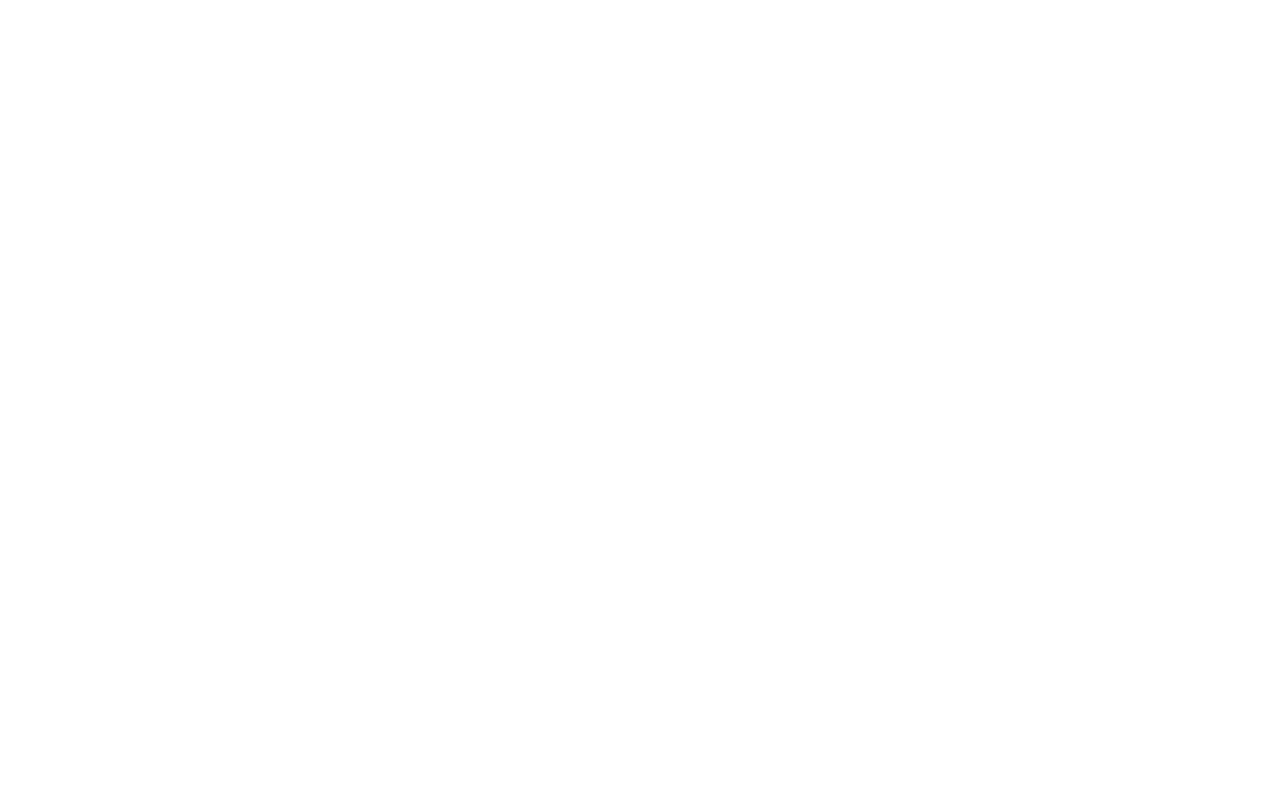
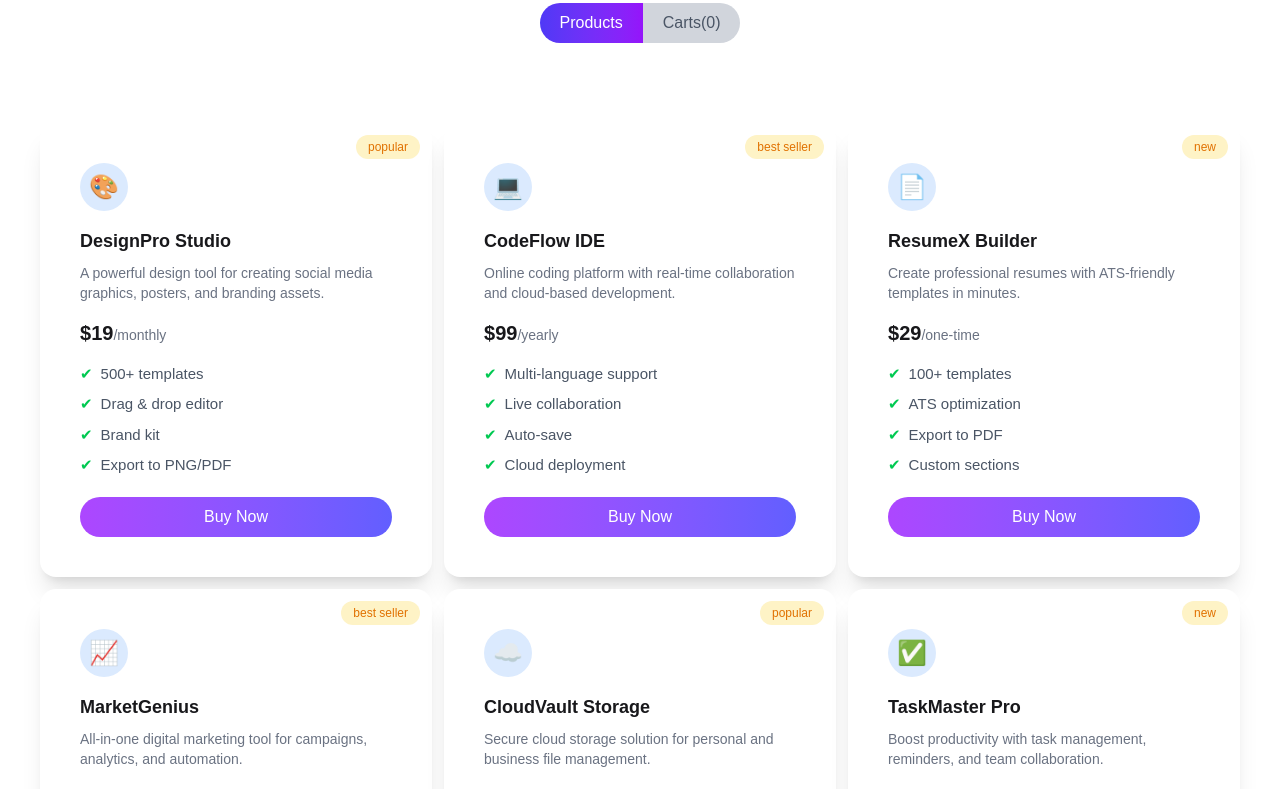
Before and after one commit to coder-minhazulalam/Digitools-Platform, a React (Vite) app: page / in a window 1280 px wide. Shown: the part 1300-2089 px from the top of the page. Before the commit the page ends 1103 px from the top, so only its background shows below. Built offline with nearby package versions, Linux system fonts and the light colour scheme.

Commit message:
Card Add

```diff
--- /dev/null
+++ b/Products.json
@@ -0,0 +1,81 @@
+{
+    "products": [
+  {
+    "id": 1,
+    "name": "DesignPro Studio",
+    "description": "A powerful design tool for creating social media graphics, posters, and branding assets.",
+    "price": 19,
+    "period": "monthly",
+    "tag": "popular",
+    "tagType": "popular",
+    "features": ["500+ templates", "Drag & drop editor", "Brand kit", "Export to PNG/PDF"],
+    "icon": "🎨"
+  },
+  {
+    "id": 2,
+    "name": "CodeFlow IDE",
+    "description": "Online coding platform with real-time collaboration and cloud-based development.",
+    "price": 99,
+    "period": "yearly",
+    "tag": "best seller",
+    "tagType": "best seller",
+    "features": ["Multi-language support", "Live collaboration", "Auto-save", "Cloud deployment"],
+    "icon": "💻"
+  },
+  {
+    "id": 3,
+    "name": "ResumeX Builder",
+    "description": "Create professional resumes with ATS-friendly templates in minutes.",
+    "price": 29,
+    "period": "one-time",
+    "tag": "new",
+    "tagType": "new",
+    "features": ["100+ templates", "ATS optimization", "Export to PDF", "Custom sections"],
+    "icon": "📄"
+  },
+  {
+    "id": 4,
+    "name": "MarketGenius",
+    "description": "All-in-one digital marketing tool for campaigns, analytics, and automation.",
+    "price": 49,
+    "period": "monthly",
+    "tag": "best seller",
+    "tagType": "best seller",
+    "features": ["Email automation", "Campaign tracking", "SEO tools", "Analytics dashboard"],
+    "icon": "📈"
+  },
+  {
+    "id": 5,
+    "name": "CloudVault Storage",
+    "description": "Secure cloud storage solution for personal and business file management.",
+    "price": 120,
+    "period": "yearly",
+    "tag": "popular",
+    "tagType": "popular",
+    "features": ["1TB storage", "File sharing", "End-to-end encryption", "Auto backup"],
+    "icon": "☁️"
+  },
+  {
+    "id": 6,
+    "name": "TaskMaster Pro",
+    "description": "Boost productivity with task management, reminders, and team collaboration.",
+    "price": 15,
+    "period": "monthly",
+    "tag": "new",
+    "tagType": "new",
+    "features": ["Task tracking", "Team collaboration", "Reminders", "Kanban boards"],
+    "icon": "✅"
+  },
+  {
+    "id": 7,
+    "name": "VideoCraft Editor",
+    "description": "Easy-to-use video editing software for creators and marketers.",
+    "price": 59,
+    "period": "one-time",
+    "tag": "popular",
+    "tagType": "popular",
+    "features": ["4K editing", "Transitions & effects", "Audio tools", "Export to multiple formats"],
+    "icon": "🎬"
+  }
+]
+}
--- a/package.json
+++ b/package.json
@@ -14,6 +14,7 @@
     "react": "^19.2.4",
     "react-dom": "^19.2.4",
     "react-icons": "^5.6.0",
+    "react-toastify": "^11.0.5",
     "tailwindcss": "^4.2.2"
   },
   "devDependencies": {
--- a/src/App.jsx
+++ b/src/App.jsx
@@ -1,7 +1,10 @@
 import './App.css'
-import React from 'react';
+import React, { Suspense } from 'react';
 import Navbar from './Components/Navbar/Navbar';
 import Banner from './Components/BannerSection/Banner';
+import Card from './Components/CardItems/Card';
+
+const productsPromise = fetch('Products.json').then(response => response.json())
 
 const App = () => {
   return (
@@ -11,6 +14,10 @@
      {/*------ Banner ------ */}
      {/* <Banner/> */}
      <Banner/>
+     {/* Card */}
+    <Suspense>
+    <Card productsPromise={productsPromise} />
+  </Suspense>
     </>
   );
 };
--- a/src/Components/BannerSection/Banner.jsx
+++ b/src/Components/BannerSection/Banner.jsx
@@ -68,6 +68,8 @@
     </div>
 
 
+
+
     </>
 
 
--- /dev/null
+++ b/src/Components/CardItems/AllCardInfo.jsx
@@ -0,0 +1,74 @@
+import React, { useState } from 'react';
+import { toast, ToastContainer } from 'react-toastify';
+
+const AllCardInfo = ({items, setCartItems}) => {
+
+  // check Sate -> click / not click ...............
+    const [ clicked , setClicked ] = useState(false)
+
+    const handleAddToCart = () => {
+        setCartItems(prev => [...prev, items])
+
+        // Show toast notification for adding to cart........
+        toast.success(`${items.name} added to cart!`, {
+            position: "top-right",
+            autoClose: 3000,
+        });
+    };
+
+
+    return (
+          <div className="p-10 h-full w-full   mx-auto  rounded-2xl shadow-xl  bg-white relative">
+
+      {/* Tag */}
+      <span className="absolute top-3 right-3 text-xs bg-amber-100 text-amber-600 px-3 py-1 rounded-full">
+        {items.tag}
+      </span>
+
+      {/* Icon */}
+      <div className="w-12 h-12 flex items-center justify-center bg-blue-100 rounded-full text-2xl mb-4">
+        {items.icon}
+      </div>
+
+      {/* Title */}
+      <h2 className="text-lg font-semibold mb-2">{items.name}</h2>
+
+      {/* Description */}
+      <p className="text-gray-500 text-sm mb-4">
+        {items.description}
+      </p>
+
+      {/* Price */}
+      <h3 className="text-xl font-bold mb-4">
+        ${items.price}
+        <span className="text-sm text-gray-500 font-normal">
+          /{items.period}
+        </span>
+      </h3>
+
+      {/* Features */}
+      <ul className="space-y-2 mb-5">
+        {items.features.map((feature, index) => (
+          <li key={index} className="flex items-center gap-2 text-[15px] text-gray-600">
+            <span className="text-green-500">✔</span>
+            {feature}
+          </li>
+        ))}
+      </ul>
+
+      {/* Button */}
+      <button
+        className="w-full py-2 rounded-full bg-gradient-to-r from-purple-500 to-indigo-500 text-white font-medium hover:opacity-90 transition"
+        onClick={() => {
+          handleAddToCart();
+          setClicked(true);
+        }}
+      >
+        { clicked ? "Added to Cart" : "Buy Now" }
+        <ToastContainer/>
+      </button>
+    </div>
+    );
+};
+
+export default AllCardInfo;
--- /dev/null
+++ b/src/Components/CardItems/Card.jsx
@@ -0,0 +1,49 @@
+import React, { use, useState } from 'react';
+import Banner from '../BannerSection/Banner';
+import CardData from './CardData';
+import SelectedCard from './SelectedCard';
+
+const Card = ({ productsPromise }) => {
+
+    // Toggle state | products - cart view
+    const[available, setAvailable] = useState(true)
+
+    // Cart items state
+    const [cartItems, setCartItems] = useState([])
+
+    const products = use(productsPromise);
+    const productsData = products.products;
+
+
+    return (
+        <div>
+
+                <div className='text-center mt-30'>
+                <h1 className='text-3xl font-bold text-gray-800'>Premium Digital Tools</h1>
+                <p className='text-gray-600 mt-4'>Choose from our curated collection of premium digital products designed<br></br>to boost your productivity and creativity.</p>
+            </div>
+
+       <div className='flex justify-center mb-10 mt-5 '>
+        <button onClick={()=> setAvailable(true)}
+        className={`px-5 py-2 rounded-l-3xl ${available ? 'bg-gradient-to-r from-[#4F39F6] to-[#9514FA] text-white' : 'bg-gray-300 text-gray-600'}`}
+        >Products</button>
+        <button onClick={()=> setAvailable(false)}
+        className={`px-5 py-2 rounded-r-3xl ${!available ? 'bg-gradient-to-r from-[#4F39F6] to-[#9514FA] text-white' : 'bg-gray-300 text-gray-600'}`}
+                >Carts({cartItems.length})</button>
+       </div>
+
+        {
+            available ?
+            <CardData productsData={productsData} setCartItems={setCartItems}/> :
+            <SelectedCard cartItems={cartItems}  />
+
+        }
+
+
+
+
+        </div>
+    );
+};
+
+export default Card;
--- /dev/null
+++ b/src/Components/CardItems/CardData.jsx
@@ -0,0 +1,16 @@
+import React from 'react';
+import AllCardInfo from './AllCardInfo';
+
+const CardData = ({productsData , setCartItems}) => {
+    console.log("CardData--->", productsData);
+    return (
+        <div className='grid grid-cols-3 p-10 gap-3'>
+        {
+            productsData.map((items) => <AllCardInfo key={items.id} items={items} setCartItems={setCartItems}></AllCardInfo>)
+        }
+
+        </div>
+    );
+};
+
+export default CardData;
--- /dev/null
+++ b/src/Components/CardItems/SelectedCard.jsx
@@ -0,0 +1,21 @@
+import React from 'react';
+import SelectedCardItemsInfo from './SelectedCardItemsInfo';
+
+const SelectedCard = ({cartItems}) => {
+    return (
+        <div>
+            <h1>Selected Items</h1>
+            {cartItems.length === 0 ? (
+                <p>There are no selected items</p>
+            ) : (
+                <div className='flex flex-row borde border-solid bg-gray-200 '>
+                    {cartItems.map((item, index) => (
+                        <SelectedCardItemsInfo key={index} item={item} />
+                    ))}
+                </div>
+            )}
+        </div>
+    );
+};
+
+export default SelectedCard;
--- /dev/null
+++ b/src/Components/CardItems/SelectedCardItemsInfo.jsx
@@ -0,0 +1,11 @@
+import React from 'react';
+
+const SelectedCardItemsInfo = () => {
+    return (
+        <div>
+
+        </div>
+    );
+};
+
+export default SelectedCardItemsInfo;
--- /dev/null
+++ b/src/Components/Footer/StepForAccount.jsx
@@ -0,0 +1,28 @@
+import React from 'react';
+
+const StepForAccount = () => {
+    return (
+        <>
+
+        <div>
+            <h1>Get Started in 3 Steps</h1>
+            <p>Start using premium digital tools in minutes, not hours.</p>
+        </div>
+
+        <div>
+            <div className='flex flex-col items-center justify-center'>
+                <div className='w-16 h-16 rounded-full bg-gradient-to-r from-[#4F39F6] to-[#9514FA] text-white flex items-center justify-center mb-2'>1</div>
+                <h2 className='text-lg font-semibold mb-1'>Sign Up</h2>
+                <p className='text-gray-500 text-sm text-center'>Create your free account to access our premium digital tools.</p>
+
+            </div>
+        </div>
+        </>
+
+
+
+
+    );
+};
+
+export default StepForAccount;
```
Also changed, not shown: 1 other file (tests, documents, lock files or other folders).
